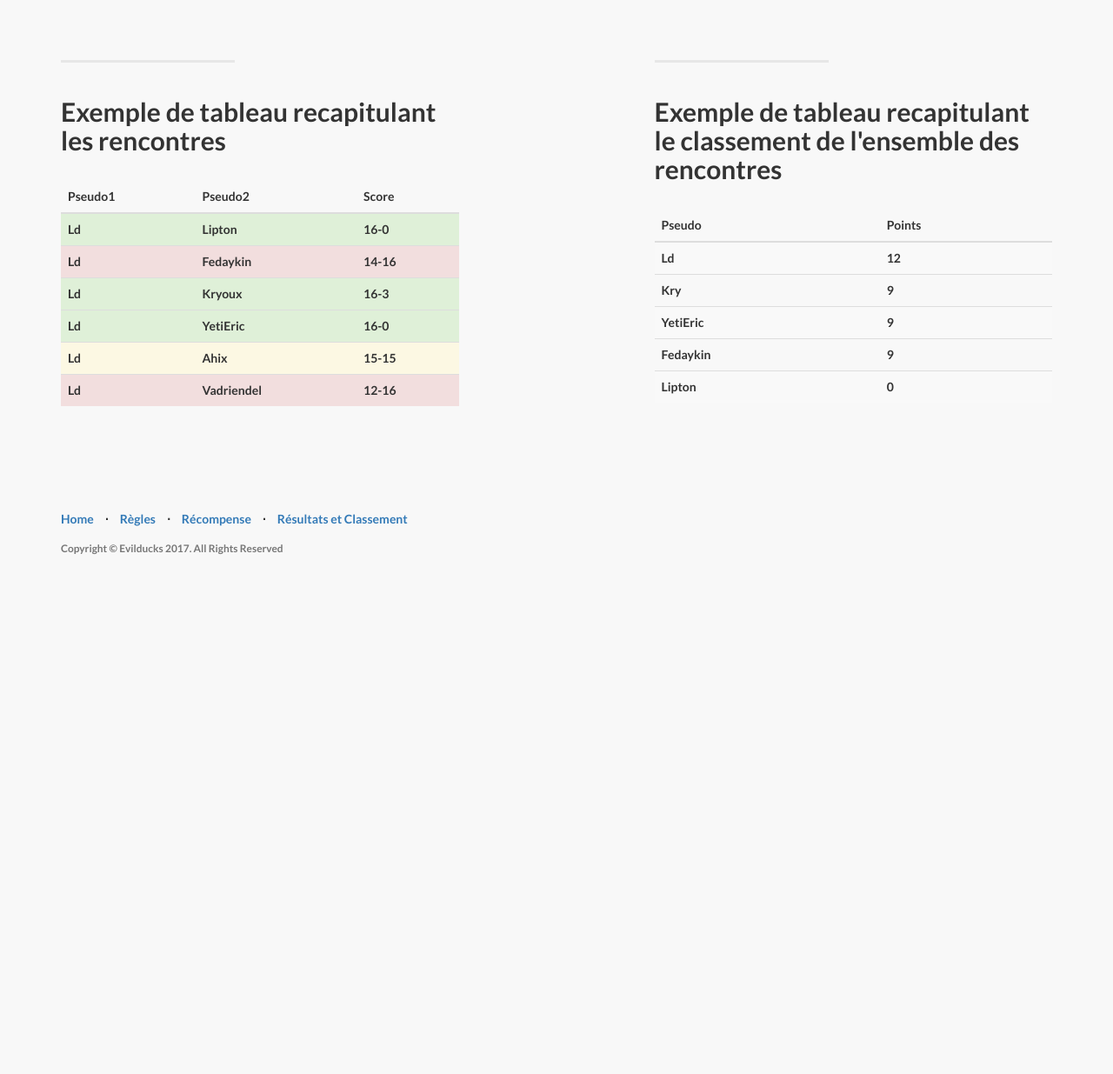
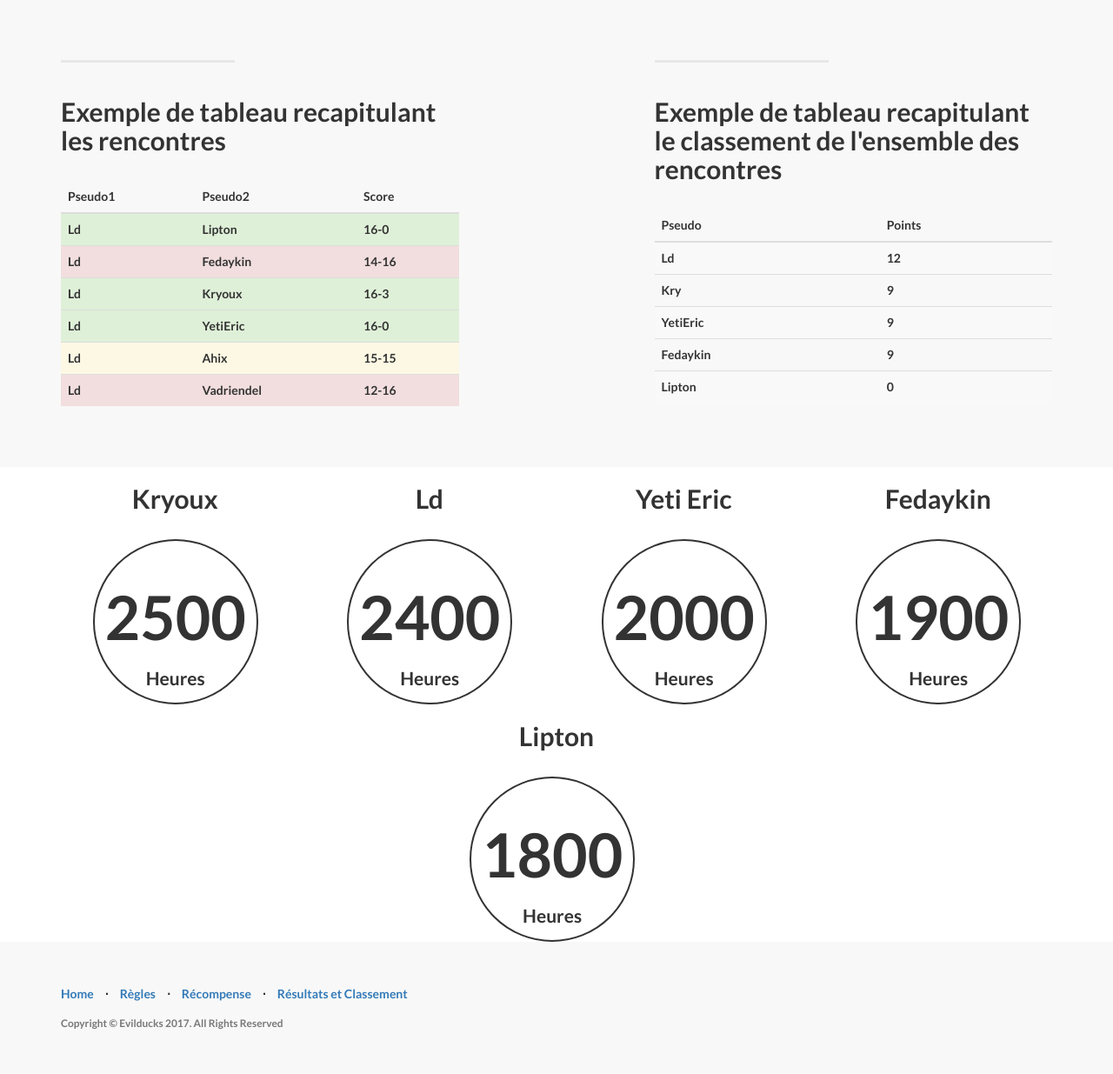
Before and after one commit to Eldii/evilducks, a PHP site: page / in a window 1280 px wide. Shown: the part 1746-2981 px from the top of the page at 87% size. Before the commit the page ends 2384 px from the top, so only its background shows below. Run offline with PHP 8.4, Linux system fonts and the light colour scheme.

Commit message:
Ajout de la charte graphique du nombre d'heure de jeu par joueurs

```diff
--- a/css/landing-page.css
+++ b/css/landing-page.css
@@ -168,3 +168,37 @@ footer {
 p.copyright {
     margin: 15px 0 0;
 }
+
+.circle.multi-line{
+    margin-left: 14%;
+    width:190px;
+    text-align:center;
+    border:2px solid;
+    border-radius:100%;
+    line-height:15px;
+    height:190px;
+    padding-top:80px;
+}
+
+.heures {
+    font-size: 500%; /* Paragraphes de 14 pixels */
+}
+
+.heurestexte {
+    font-size: 150%; /* Paragraphes de 14 pixels */
+}
+
+.pseudo{
+    text-align: center;
+}
+
+.noob{
+    margin-left: 41%;
+    width:190px;
+    text-align:center;
+    border:2px solid;
+    border-radius:100%;
+    line-height:15px;
+    height:190px;
+    padding-top:80px;
+}
--- a/index.php
+++ b/index.php
@@ -238,33 +238,52 @@
 
     </div>
 
-	<a  name="contact"></a>
-<!--     <div class="banner">
+        <div class="content-section-c">
 
         <div class="container">
 
             <div class="row">
-                <div class="col-lg-6">
-                    <h2>Connect to Start Bootstrap:</h2>
+                <div class="col-lg-3 col-sm-3">
+                    <h2 class="section-heading pseudo">Kryoux</h2>
+                    <div class="circle multi-line">
+                        <p class="heures"> 2500</p><br /> <br /> <br />
+                        <p class="heurestexte"> Heures </p>
+                    </div>
                 </div>
-                <div class="col-lg-6">
-                    <ul class="list-inline banner-social-buttons">
-                        <li>
-                            <a href="https://twitter.com/SBootstrap" class="btn btn-default btn-lg"><i class="fa fa-twitter fa-fw"></i> <span class="network-name">Twitter</span></a>
-                        </li>
-                        <li>
-                            <a href="https://github.com/IronSummitMedia/startbootstrap" class="btn btn-default btn-lg"><i class="fa fa-github fa-fw"></i> <span class="network-name">Github</span></a>
-                        </li>
-                        <li>
-                            <a href="#" class="btn btn-default btn-lg"><i class="fa fa-linkedin fa-fw"></i> <span class="network-name">Linkedin</span></a>
-                        </li>
-                    </ul>
+                <div class="col-lg-3 col-sm-3">
+                    <h2 class="section-heading pseudo">Ld</h2>
+                    <div class="circle multi-line">
+                        <p class="heures"> 2400</p><br /> <br /> <br />
+                        <p class="heurestexte"> Heures </p>
+                    </div>
+                </div>
+                <div class="col-lg-3 col-sm-3">
+                    <h2 class="section-heading pseudo">Yeti Eric</h2>
+                    <div class="circle multi-line">
+                        <p class="heures"> 2000</p><br /> <br /> <br />
+                        <p class="heurestexte"> Heures </p>
+                    </div>
+                </div>
+                <div class="col-lg-3 col-sm-3">
+                    <h2 class="section-heading pseudo">Fedaykin</h2>
+                    <div class="circle multi-line">
+                        <p class="heures"> 1900</p><br /> <br /> <br />
+                        <p class="heurestexte"> Heures </p>
+                    </div>
                 </div>
             </div>
+            <div class="col-lg-12 col-sm-2">
+                    <h2 class="section-heading pseudo">Lipton</h2>
+                    <div class="noob">
+                        <p class="heures"> 1800</p><br /> <br /> <br />
+                        <p class="heurestexte"> Heures </p>
+                    </div>
+        </div>
+        </div>
+        <!-- /.container -->
 
-        </div>
-
-    </div> -->
+    </div>
+    <!-- /.content-section-a -->
 
     <!-- Footer -->
     <footer>
```
